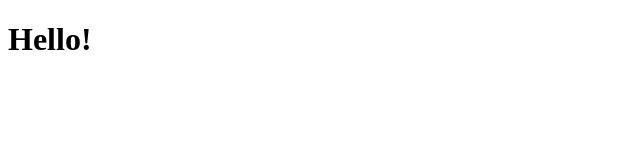
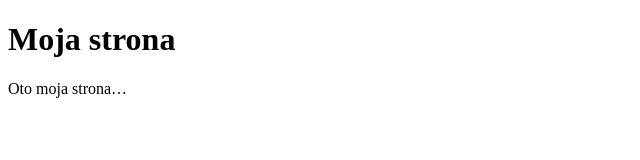
Before and after one commit to lucynaeffenberg/test1, a plain HTML site: page index.html in a window 1280 px wide. Shown: the whole page, without its empty margins (0-640 px from the left). Drawn offline with Linux system fonts and the light colour scheme.

Commit message:
Update index.html

```diff
--- a/index.html
+++ b/index.html
@@ -5,6 +5,7 @@
 		<title>Title</title>
 	</head>
 	<body>
-		<h1>Hello!</h1>
+		<h1>Moja strona</h1>
+		<p>Oto moja strona…</p>
 	</body>
 </html>
```
